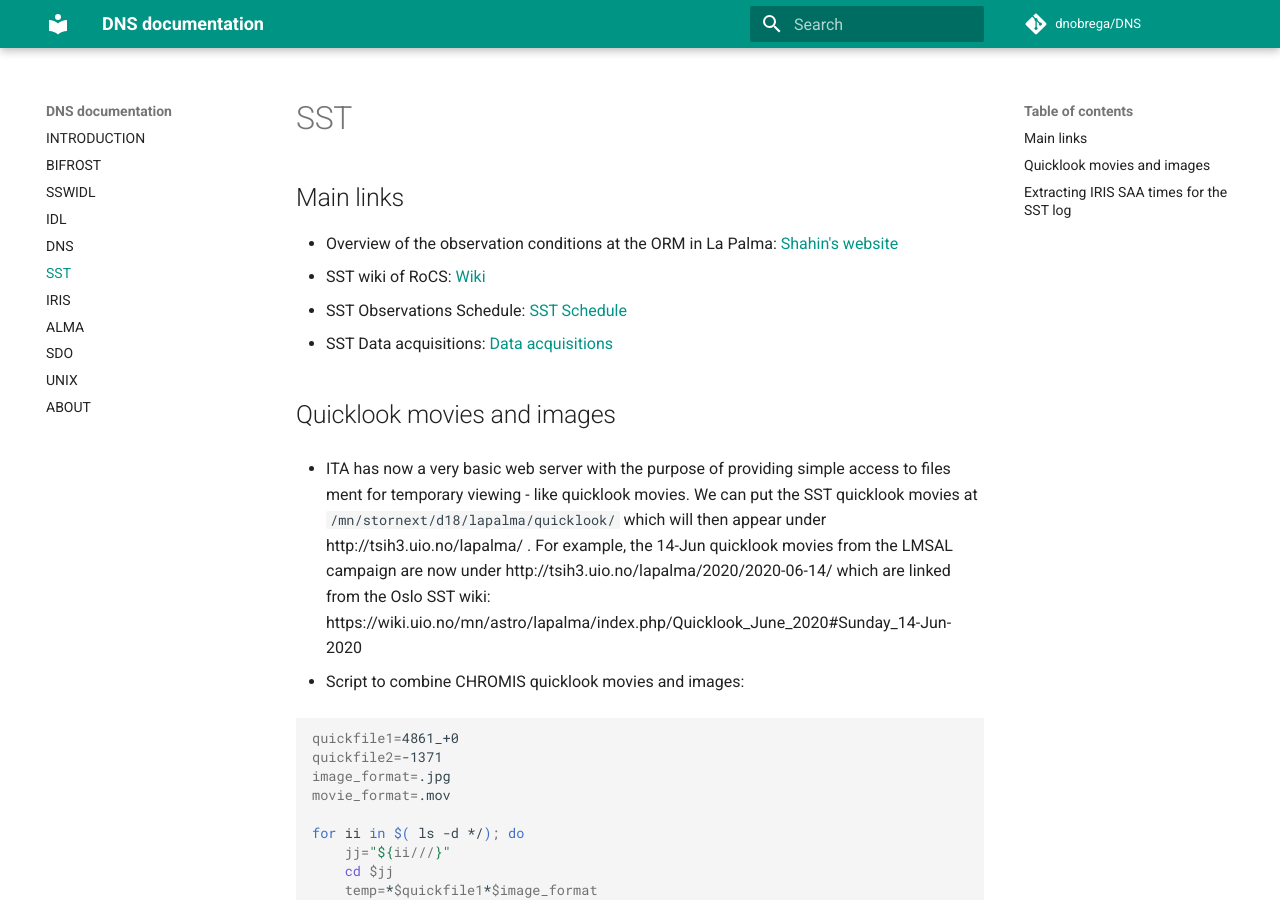
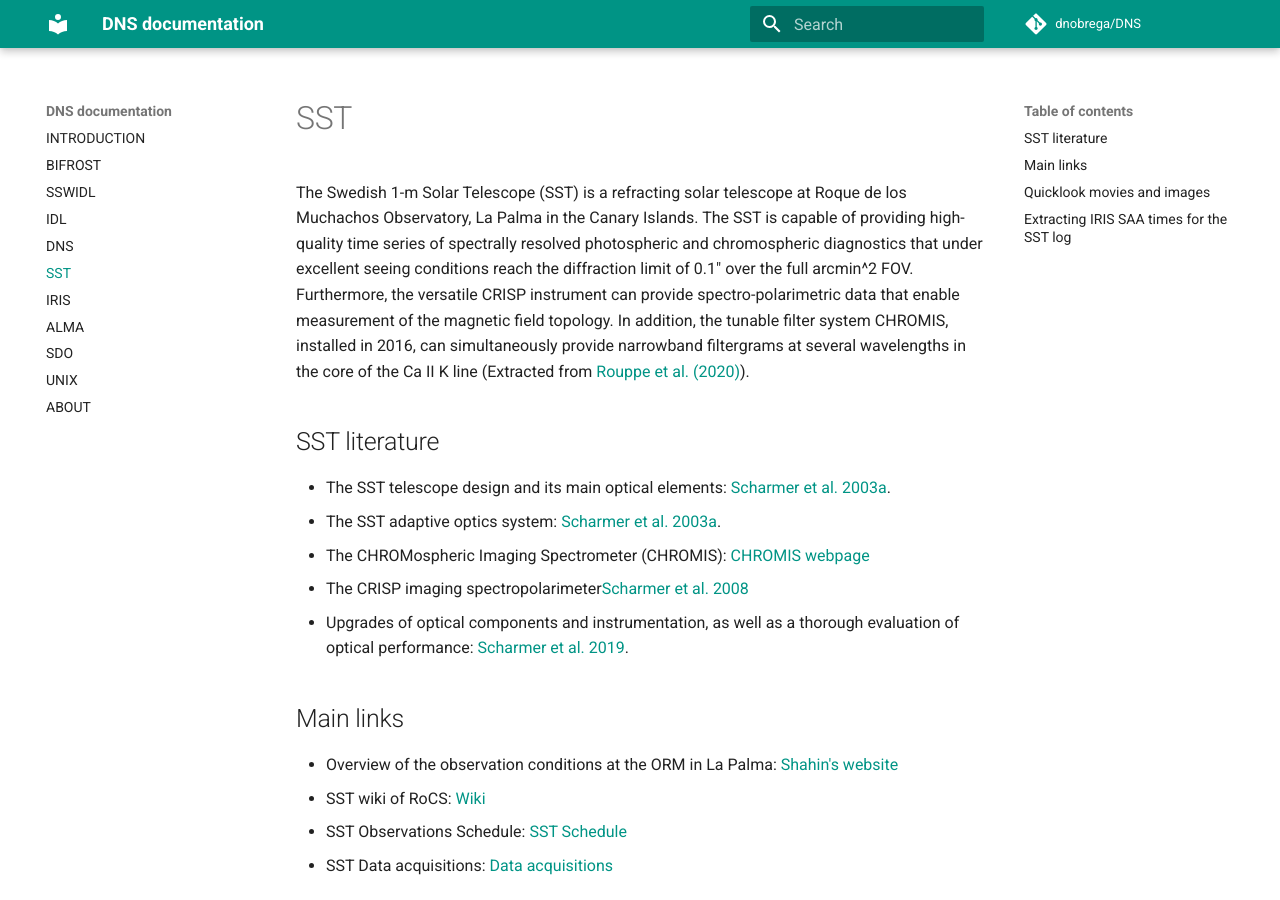
Before and after one commit to dnobrega/DNS, an MkDocs documentation site: the page built from docs/SST.md, in a window 1280 px wide and 900 px high. Built offline with MkDocs 1.6.1 and Material for MkDocs 9.7.7, drawn with Linux system fonts in a browser that asks for light colours; comment, search, counter and statistics services are not loaded.

Commit message:
Update SST.md

```diff
--- a/docs/SST.md
+++ b/docs/SST.md
@@ -1,4 +1,15 @@
 # SST
+
+The Swedish 1-m Solar Telescope (SST) is a refracting solar telescope at Roque de los Muchachos Observatory, La Palma in the Canary Islands.
+The SST is capable of providing high-quality time series of spectrally resolved photospheric and chromospheric diagnostics that under excellent seeing conditions reach the diffraction limit of 0.1" over the full arcmin^2 FOV. Furthermore, the versatile CRISP instrument can provide spectro-polarimetric data that enable measurement of the magnetic field topology. In addition, the tunable filter system CHROMIS, installed in 2016, can simultaneously provide narrowband filtergrams at several wavelengths in the core of the Ca II K line (Extracted from [Rouppe et al. (2020)](https://ui.adsabs.harvard.edu/abs/2020arXiv200514175R/abstract)).
+
+## SST literature
+
+- The SST telescope design and its main optical elements: [Scharmer et al. 2003a](https://ui.adsabs.harvard.edu/abs/2003SPIE.4853..341S/abstract).
+- The SST adaptive optics system: [Scharmer et al. 2003a](https://ui.adsabs.harvard.edu/abs/2003SPIE.4853..370S/abstract).
+- The CHROMospheric Imaging Spectrometer (CHROMIS): [CHROMIS webpage](https://dubshen.astro.su.se/wiki/index.php/CHROMIS)
+- The CRISP imaging spectropolarimeter[Scharmer et al. 2008](https://ui.adsabs.harvard.edu/abs/2008ApJ...689L..69S/abstract)
+- Upgrades of optical components and instrumentation, as well as a thorough evaluation of optical performance: [Scharmer et al. 2019](https://ui.adsabs.harvard.edu/abs/2019A%26A...626A..55S/abstract).
 
 ## Main links
 
```
